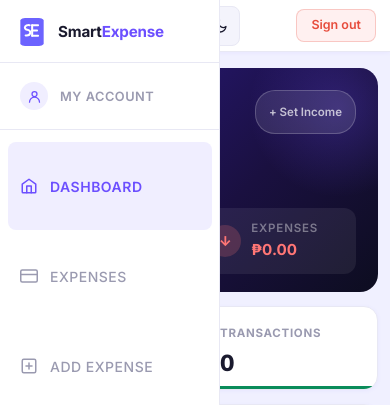
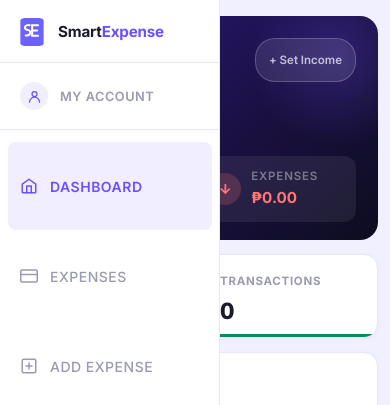
Before and after one commit to theJuan05/smartexpense, a Flask app: template backend/templates/index.html in a window 390 px wide. Shown: the top 405 px of the page. Run offline with Flask 3, Linux system fonts and the light colour scheme; the template is opened without the code that fills it, so the values that code supplies are empty.

Commit message:
fix: hide top navbar on mobile so only bottom nav shows
Co-Authored-By: Claude Sonnet 4.6 <noreply@anthropic.com>

```diff
--- a/backend/static/style.css
+++ b/backend/static/style.css
@@ -1440,7 +1440,8 @@ body {
   .container { padding-bottom: 100px; }
   .card { padding: 16px; }
 
-  /* Hide nav chrome */
+  /* Hide nav chrome — bottom nav handles everything on mobile */
+  .navbar { display: none; }
   .status-badge, .btn-logout, .btn-install { display: none; }
 
   /* Hide top tab bar — bottom nav handles navigation */
```
